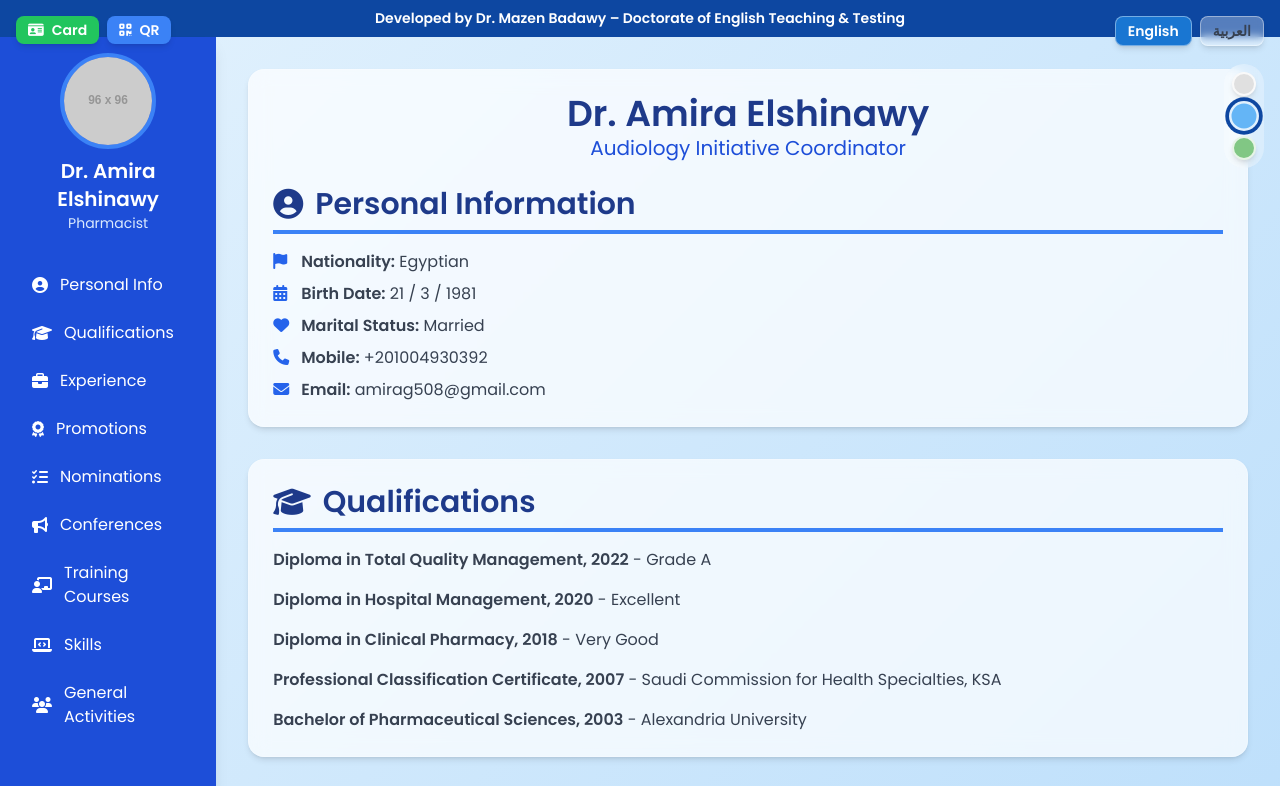
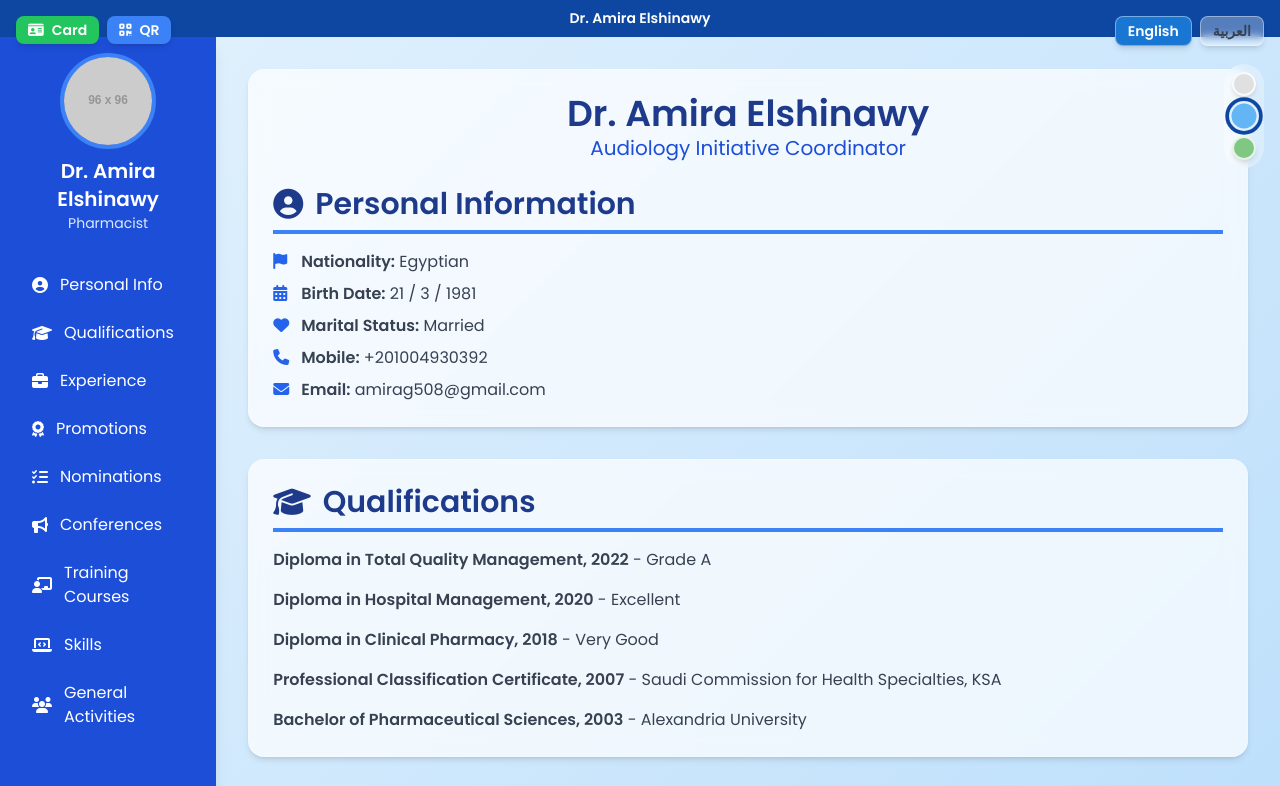
Before and after one commit to Mazenegykfs/DrAmira-s-CV, a plain HTML site: page index.html in a window 1280 px wide. Shown: the top 786 px of the page. Drawn offline with nearby package versions, Linux system fonts and the light colour scheme; placeholder pictures from the web are drawn by us.

Commit message:
Update index.html

```diff
--- a/index.html
+++ b/index.html
@@ -147,7 +147,7 @@
 
     <!-- Header Bar -->
     <header class="header">
-        Developed by Dr. Mazen Badawy – Doctorate of English Teaching & Testing
+        Dr. Amira Elshinawy
     </header>
 
     <div class="flex flex-col md:flex-row">
```
